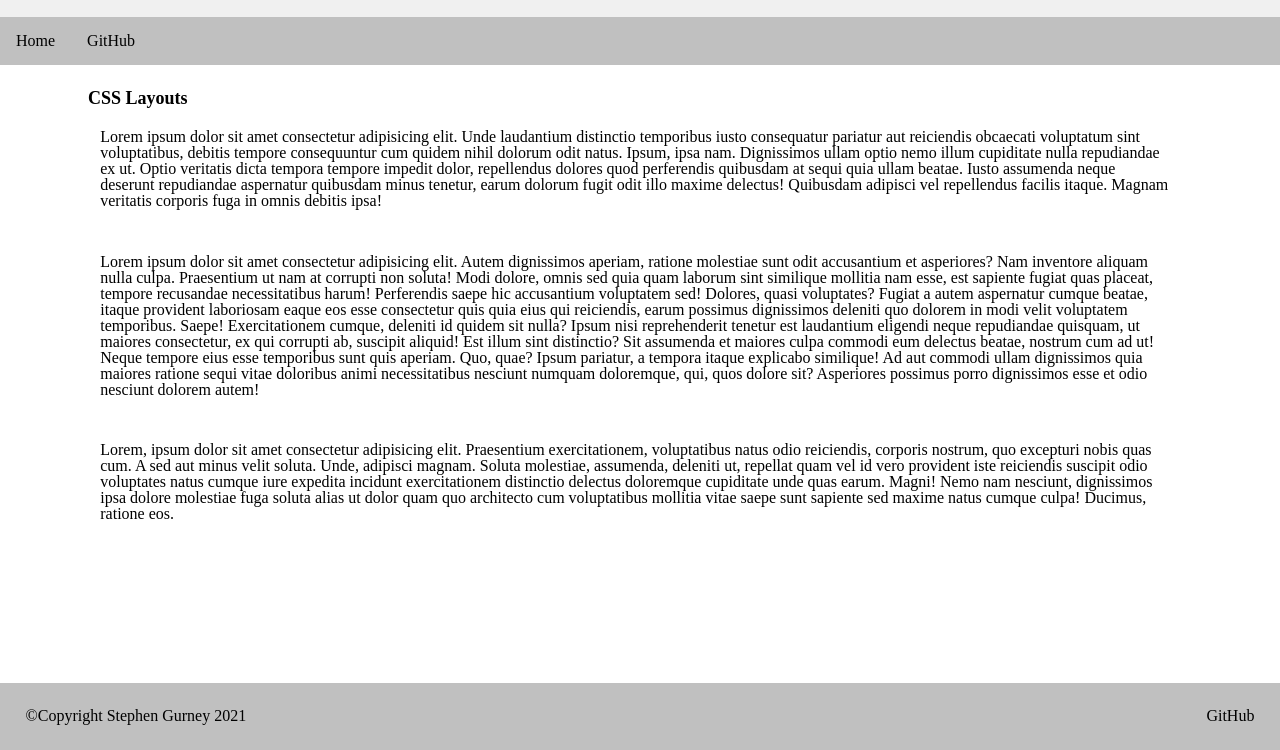
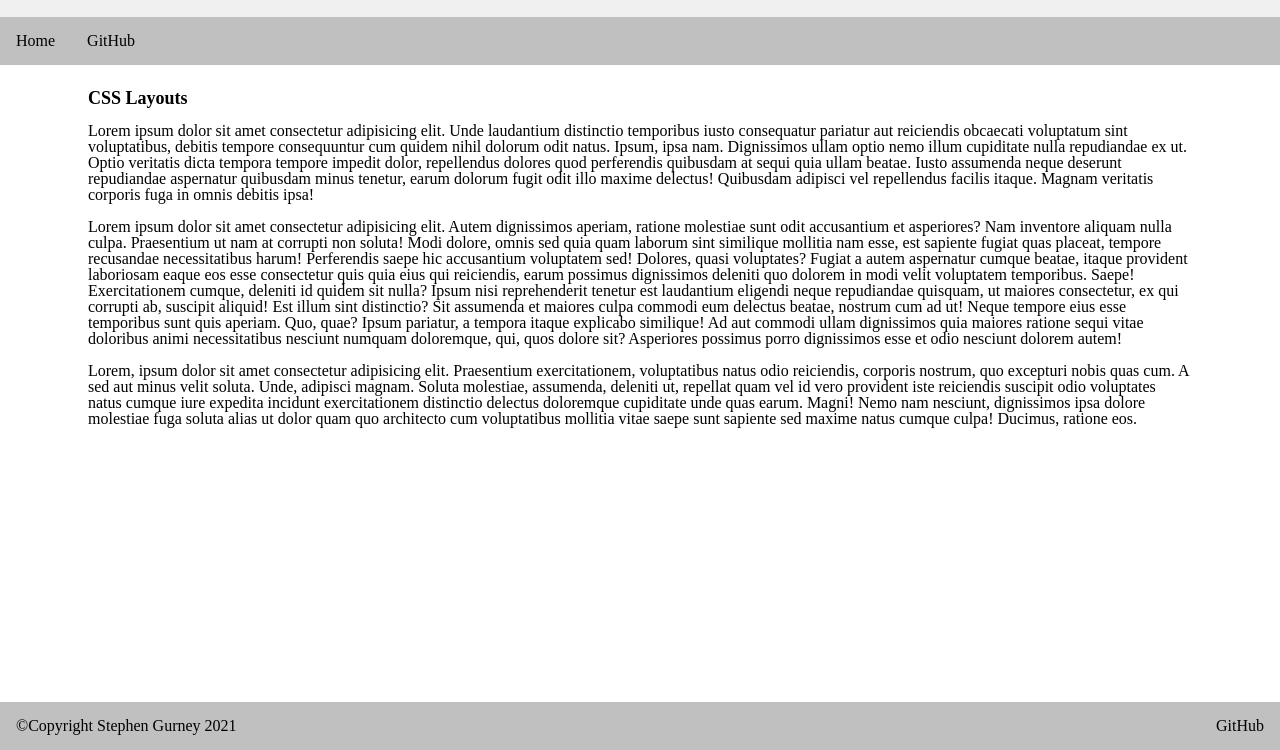
Before and after one commit to Stephenich/stephenich.github.io, a website: page src/index.html in a window 1280 px wide. Shown: the part 50-800 px from the top of the page. Drawn offline with Linux system fonts and the light colour scheme.

Commit message:
fixed sizing issue in flexbox.css

```diff
--- a/src/css/flexbox.css
+++ b/src/css/flexbox.css
@@ -29,7 +29,6 @@ a {
 }
 
 .menu .item {
-    position: relative;
     color: black;
     padding: 16px;
 }
@@ -40,6 +39,7 @@ footer {
     width: 100%;
     display: flex;
     flex-direction: row;
+    padding: 16px;
 }
 
 .copyright {
@@ -59,11 +59,11 @@ footer {
     flex-wrap: wrap;
 	align-items: center;
     padding-right: 88px;
-    padding-left: 78px;
+    padding-left: 88px;
 }
 
-p {
-    margin: 2%;
+.text .lorem {
+    margin-top: 16px;
 }
 
 .site {
--- a/src/index.html
+++ b/src/index.html
@@ -37,7 +37,7 @@
     <article>
       <h2 class="h2">CSS Layouts</h2>
       <div class="text">
-        <p class>
+        <p class="lorem">
           Lorem ipsum dolor sit amet consectetur adipisicing elit. Unde
           laudantium distinctio temporibus iusto consequatur pariatur aut
           reiciendis obcaecati voluptatum sint voluptatibus, debitis tempore
@@ -50,7 +50,7 @@
           adipisci vel repellendus facilis itaque. Magnam veritatis corporis
           fuga in omnis debitis ipsa!
         </p>
-        <p>
+        <p class="lorem">
           Lorem ipsum dolor sit amet consectetur adipisicing elit. Autem
           dignissimos aperiam, ratione molestiae sunt odit accusantium et
           asperiores? Nam inventore aliquam nulla culpa. Praesentium ut nam at
@@ -72,7 +72,7 @@
           quos dolore sit? Asperiores possimus porro dignissimos esse et odio
           nesciunt dolorem autem!
         </p>
-        <p>Lorem, ipsum dolor sit amet consectetur adipisicing elit. Praesentium exercitationem, voluptatibus natus odio reiciendis, corporis nostrum, quo excepturi nobis quas cum. A sed aut minus velit soluta. Unde, adipisci magnam.
+        <p class="lorem">Lorem, ipsum dolor sit amet consectetur adipisicing elit. Praesentium exercitationem, voluptatibus natus odio reiciendis, corporis nostrum, quo excepturi nobis quas cum. A sed aut minus velit soluta. Unde, adipisci magnam.
         Soluta molestiae, assumenda, deleniti ut, repellat quam vel id vero provident iste reiciendis suscipit odio voluptates natus cumque iure expedita incidunt exercitationem distinctio delectus doloremque cupiditate unde quas earum. Magni!
         Nemo nam nesciunt, dignissimos ipsa dolore molestiae fuga soluta alias ut dolor quam quo architecto cum voluptatibus mollitia vitae saepe sunt sapiente sed maxime natus cumque culpa! Ducimus, ratione eos.
       </p>
```
